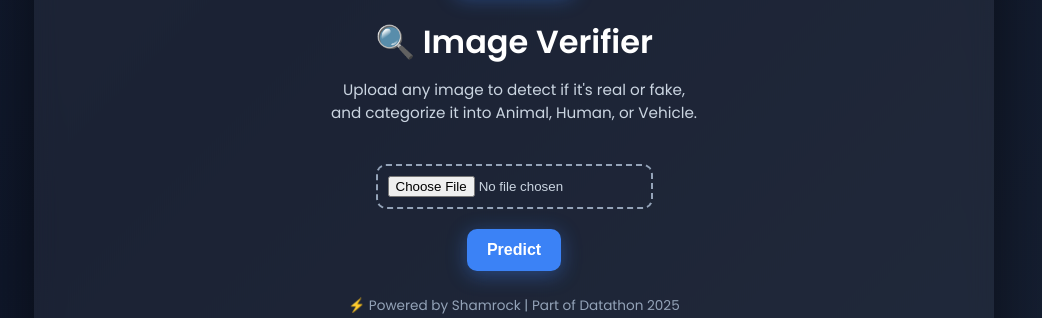
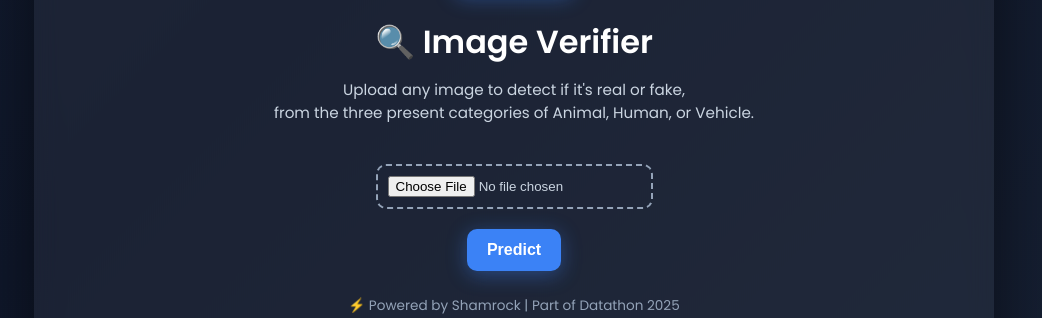
Before and after one commit to SmrithiChembath/Image-Verifier, a Flask app: page / in a window 1280 px wide. Shown: the part 202-520 px from the top of the page, without its empty margins (126-1168 px from the left). Run offline with Flask 3, Linux system fonts and the light colour scheme; some libraries are stand-ins or nearby versions.

Commit message:
Updated index.html inside templates

```diff
--- a/templates/index.html
+++ b/templates/index.html
@@ -167,7 +167,7 @@
       <img src="https://i.postimg.cc/wjNykPH3/temp-Imageq-VJn-ND.avif" alt="Datathon Logo" class="logo" />
     </div>
     <h1>🔍 Image Verifier</h1>
-    <p class="description">Upload any image to detect if it's real or fake,<br>and categorize it into Animal, Human, or Vehicle.</p>
+    <p class="description">Upload any image to detect if it's real or fake,<br>from the three present categories of Animal, Human, or Vehicle.</p>
 
     <form id="uploadForm" method="POST" action="/predict" enctype="multipart/form-data">
       <input type="file" name="image" id="imageInput" required />
```
